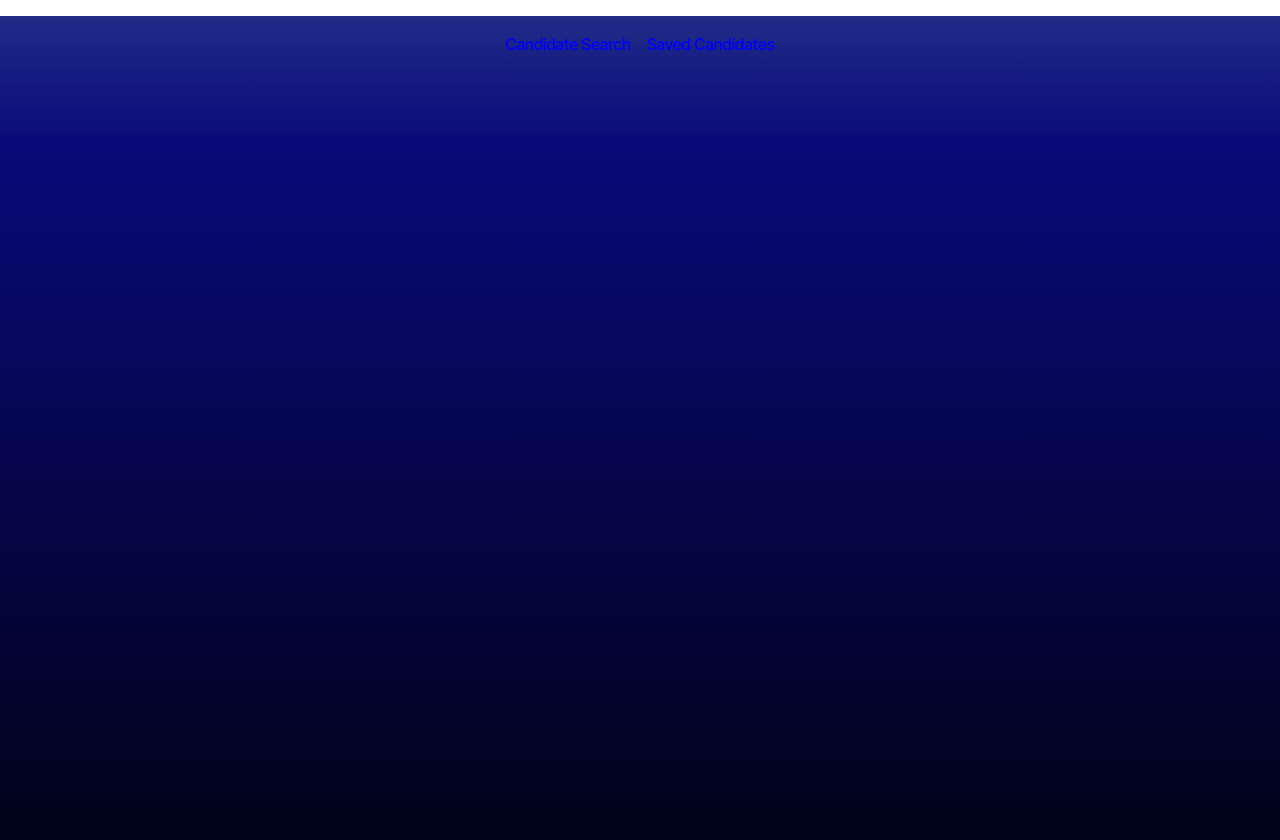
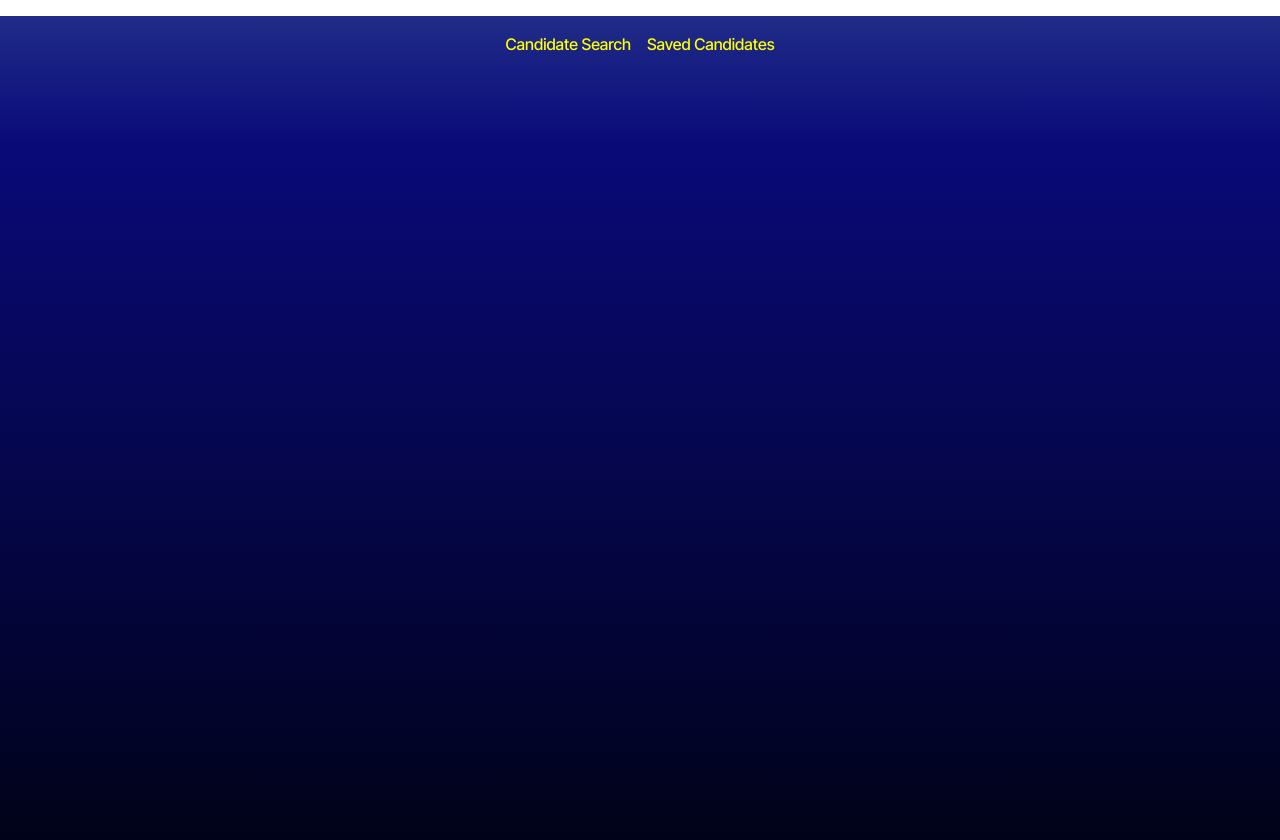
Before and after one commit to Matty330/candidate-search-app, a React (Vite) app: page / in a window 1280 px wide. Shown: the top 840 px of the page. Built offline with nearby package versions, Linux system fonts and the light colour scheme; the HTML template or start-up script is replaced by a standard one.

Commit message:
adding styles to nav links

```diff
--- a/src/components/Nav.tsx
+++ b/src/components/Nav.tsx
@@ -5,12 +5,12 @@ const Nav = () => {
     <nav>
       <ul style={{ display: 'flex', gap: '1rem', listStyle: 'none', padding: '1rem' }}>
         <li>
-          <Link to="/" style={{ textDecoration: 'none', color: 'blue' }}>
+          <Link to="/" style={{ textDecoration: 'none', color: 'yellow' }}>
             Candidate Search
           </Link>
         </li>
         <li>
-          <Link to="/SavedCandidates" style={{ textDecoration: 'none', color: 'blue' }}>
+          <Link to="/SavedCandidates" style={{ textDecoration: 'none', color: 'yellow' }}>
             Saved Candidates
           </Link>
         </li>
```
Also changed, not shown: src/index.css (line endings or trailing spaces).
